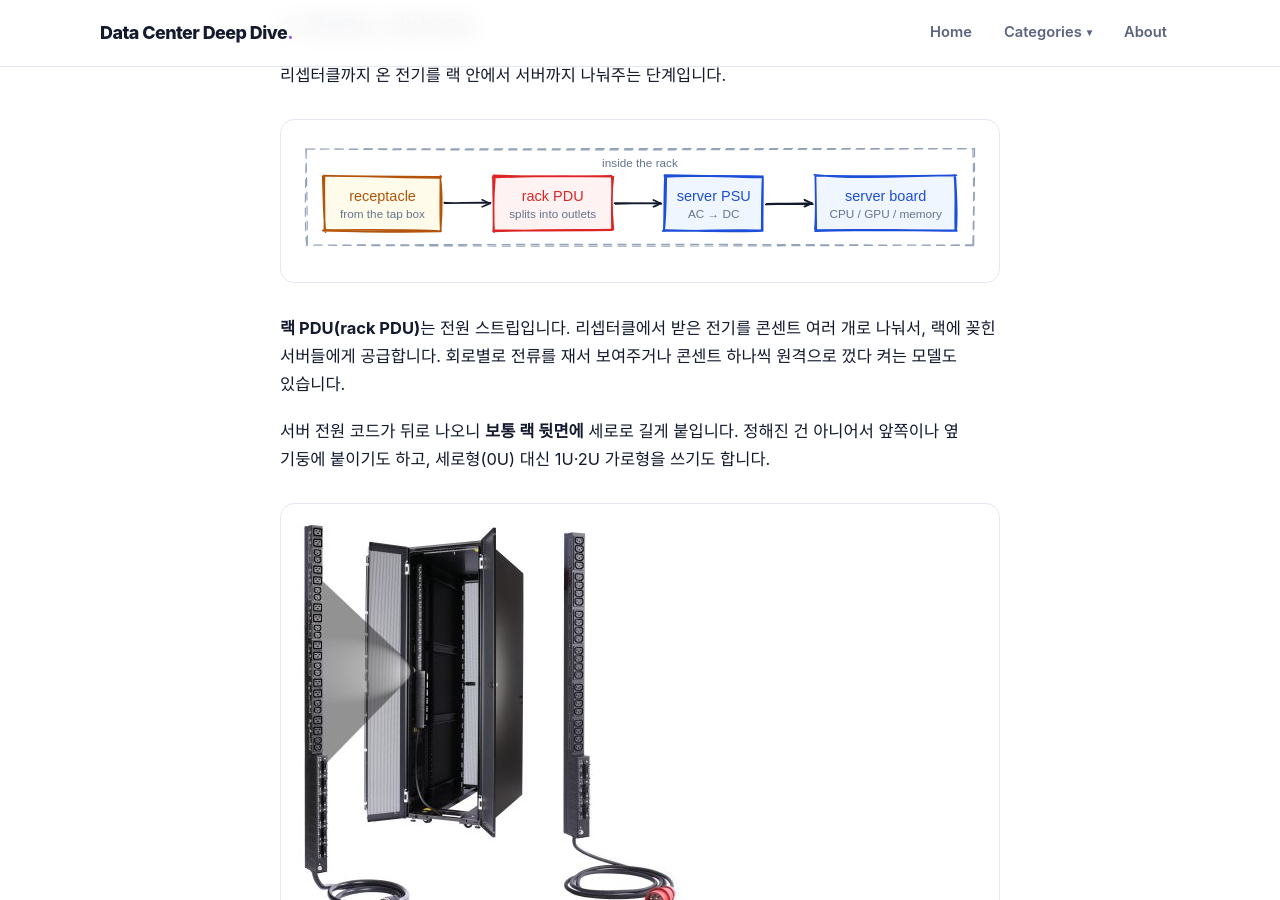
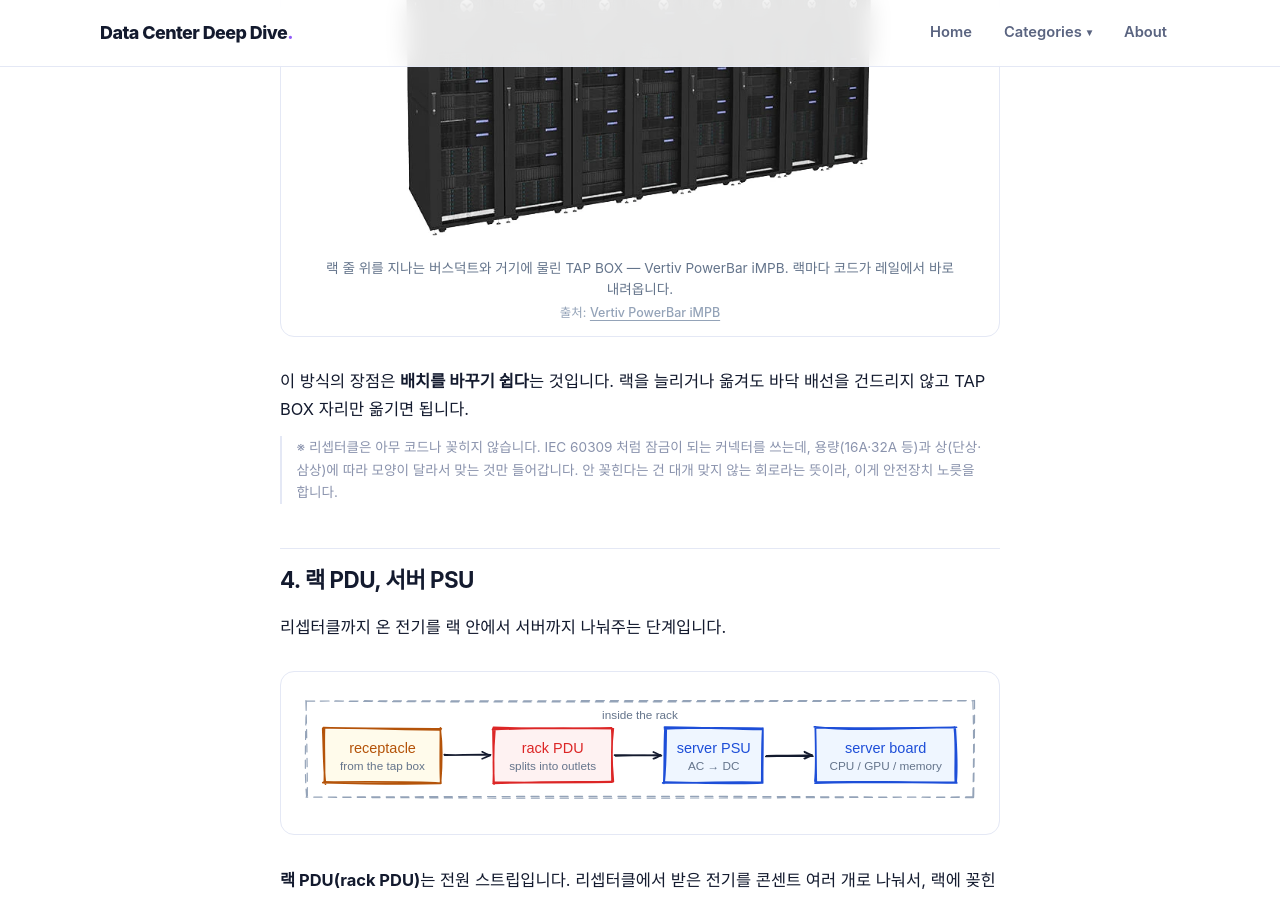
Before and after one commit to ssyrc/ssyrc.github.io, a Jekyll site: the page built from _posts/ko/2026-10-01-datacenter-power-supply.md, in a window 1280 px wide and 900 px high, scrolled down 4903 px. Built offline with Jekyll 4.4.1, drawn with Linux system fonts in a browser that asks for light colours; some web fonts are replaced.

Commit message:
Add an overhead busway photo to the busway section
The section describes a rail above the rack row with boxes clamped onto
it and cords dropping to each rack. The photo shows all three parts at
once, under the receptacle paragraph where the description finishes.

The source render is square with the scene in a band across the middle,
so it is cropped to its content before encoding — otherwise half the
panel is white. WebP at 44KB, down from a 230KB PNG.

Co-Authored-By: Claude Opus 5 <noreply@anthropic.com>
Claude-Session: https://claude.ai/code/session_01At6mD3wUXNXJZn78ZeJBtt

```diff
--- a/_posts/ko/2026-10-01-datacenter-power-supply.md
+++ b/_posts/ko/2026-10-01-datacenter-power-supply.md
@@ -91,6 +91,12 @@ UPS와 발전기는 역할이 다릅니다. **UPS는 평상시에도 전기가
 **보호협조**가 잡혀 있어야 합니다.
 
 **리셉터클(receptacle)**은 TAP BOX에 달린 콘센트입니다. 랙의 전원 코드가 실제로 꽂히는 자리죠.
+
+<figure class="photo">
+  <img src="/assets/images/busway-tapbox-vertiv.webp" alt="랙 여덟 대가 늘어선 줄 위로 레일 하나가 지나가고, 레일에 물린 상자마다 전원 코드가 아래 랙으로 내려온다." width="768" height="525" loading="lazy" decoding="async">
+  <figcaption>랙 줄 위를 지나는 버스덕트와 거기에 물린 TAP BOX — Vertiv PowerBar iMPB. 랙마다 코드가 레일에서 바로 내려옵니다.
+  <span class="src">출처: <a href="https://www.elecsupport.com/products/critical-power/power-distribution/overhead/vertiv-powerbar-impb">Vertiv PowerBar iMPB</a></span></figcaption>
+</figure>
 
 이 방식의 장점은 **배치를 바꾸기 쉽다**는 것입니다. 랙을 늘리거나 옮겨도 바닥 배선을
 건드리지 않고 TAP BOX 자리만 옮기면 됩니다.
```
Also changed, not shown: assets/images/busway-tapbox-vertiv.webp (added).
